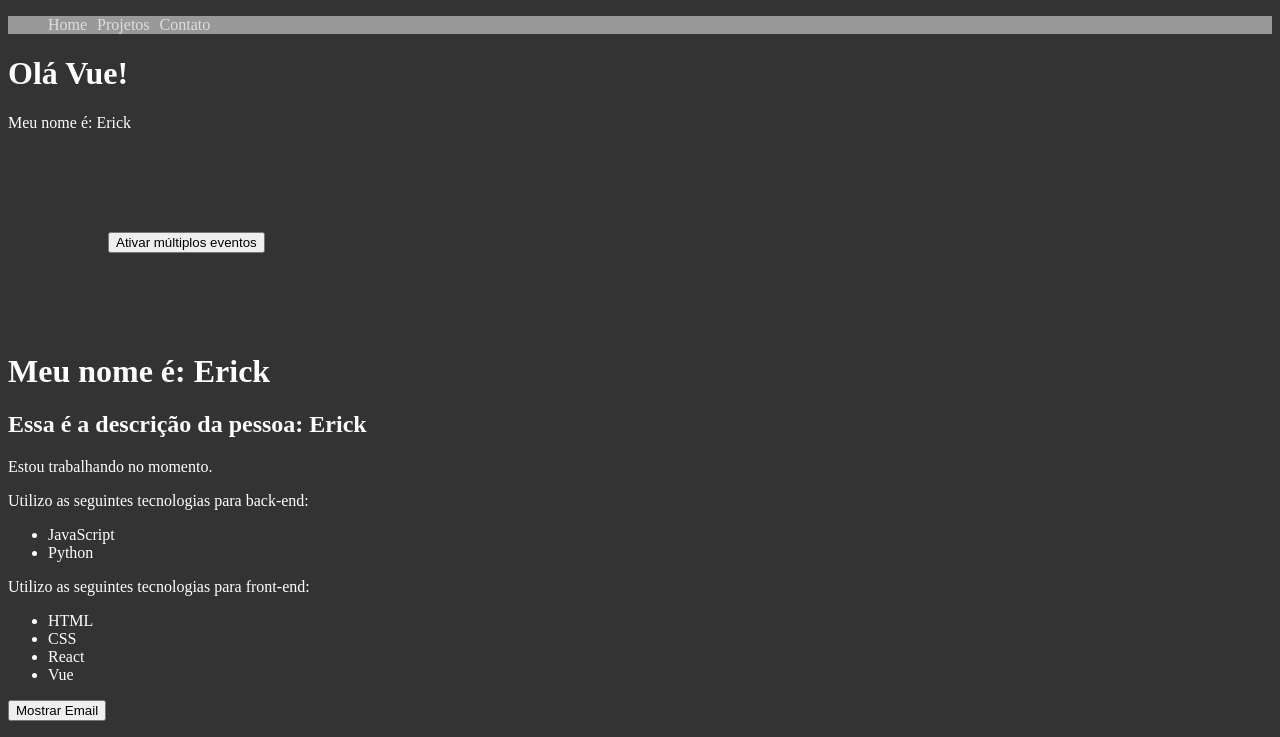
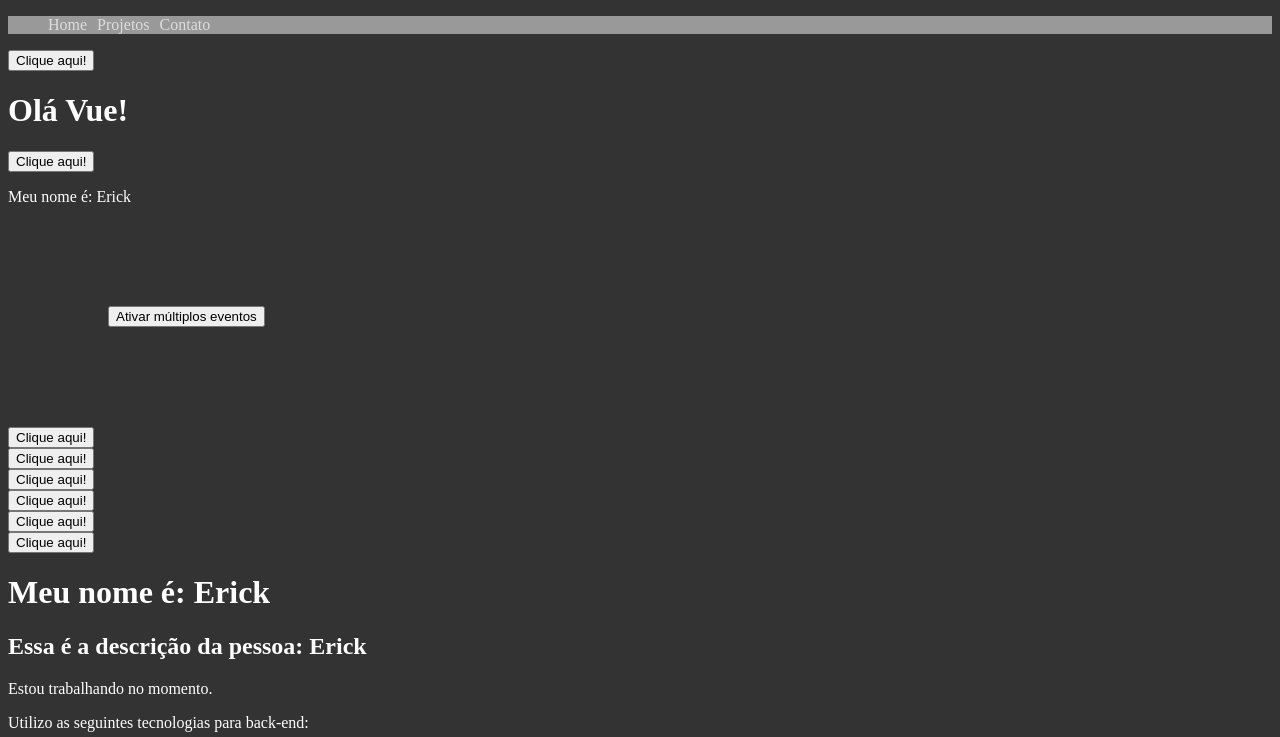
Before and after one commit to erick-costa/curso-vue, a Vue app: page / in a window 1280 px wide. Shown: the top 737 px of the page. Built offline with nearby package versions, Linux system fonts and the light colour scheme.

Commit message:
reutilização de componentes

```diff
--- a/src/components/FirstComponent.vue
+++ b/src/components/FirstComponent.vue
@@ -1,16 +1,26 @@
 <template>
+  <Reuse />
   <h1>Olá Vue!</h1>
+  <Reuse />
   <p>Meu nome é: {{ name }}</p>
   <MultipleEvents />
+  <Reuse />
+  <Reuse />
+  <Reuse />
+  <Reuse />
+  <Reuse />
+  <Reuse />
 </template>
 
 <script>
 import MultipleEvents from "./MultipleEvents.vue"
+import Reuse from "./Reuse.vue"
 
 export default {
   name: "FirstComponent",
   components: {
     MultipleEvents,
+    Reuse,
   },
   data() {
     return {
--- a/src/components/Picture.vue
+++ b/src/components/Picture.vue
@@ -1,8 +1,11 @@
 <template>
   <img :src="avatar" :alt="alt" :title="alt" />
+  <Reuse />
 </template>
 
 <script>
+import Reuse from "./Reuse.vue"
+
 export default {
   name: "Picture",
   data() {
@@ -11,5 +14,6 @@ export default {
       alt: "Erick Costa",
     }
   },
+  components: { Reuse },
 }
 </script>
--- /dev/null
+++ b/src/components/Reuse.vue
@@ -0,0 +1,22 @@
+<template>
+  <div>
+    <button @click="activate">Clique aqui!</button>
+    <span v-show="activated">Ativado!</span>
+  </div>
+</template>
+
+<script>
+export default {
+  name: "Reuse",
+  data() {
+    return {
+      activated: false,
+    }
+  },
+  methods: {
+    activate() {
+      this.activated = !this.activated
+    },
+  },
+}
+</script>
```
